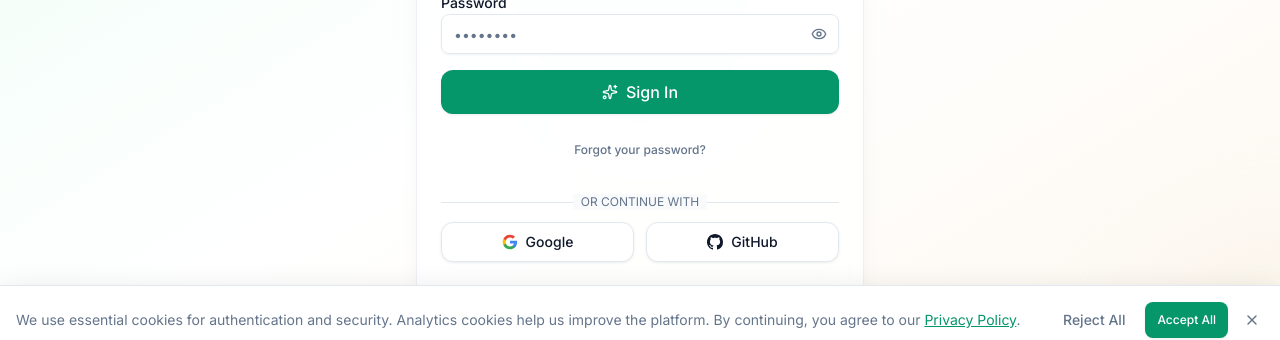
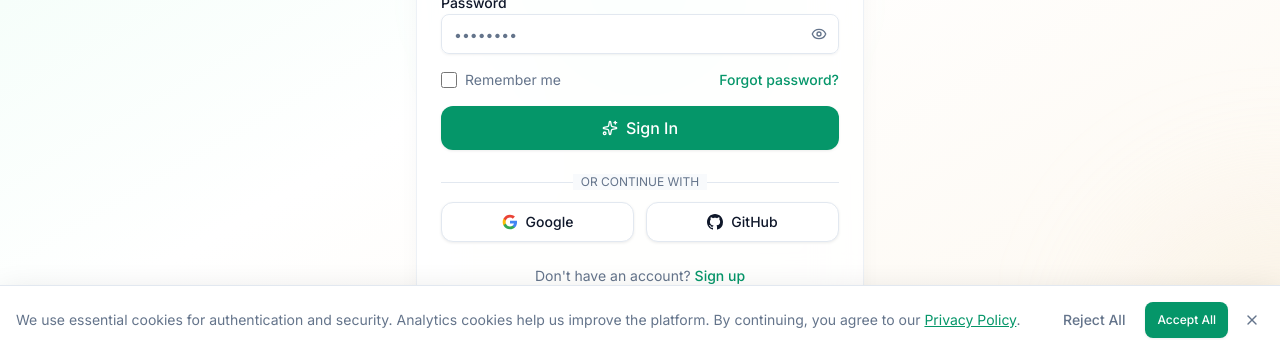
Before and after one commit to astromuema12/agripride-ai, a Next.js app: page /auth in a window 1280 px wide. Shown: the part 446-786 px from the top of the page. Built offline with nearby package versions, Linux system fonts and the light colour scheme; no server answers.

Commit message:
Redesign login and register forms with remember me, confirm password, terms checkbox

```diff
--- a/src/app/auth/page.tsx
+++ b/src/app/auth/page.tsx
@@ -95,7 +95,9 @@ function AuthForm() {
   const [tab, setTab] = useState<'login' | 'register'>(searchParams.get('tab') === 'register' ? 'register' : 'login');
   const [loading, setLoading] = useState(false);
   const [showPassword, setShowPassword] = useState(false);
+  const [showConfirmPassword, setShowConfirmPassword] = useState(false);
   const [error, setError] = useState('');
+  const [rememberMe, setRememberMe] = useState(false);
 
   const [loginEmail, setLoginEmail] = useState('');
   const [loginPassword, setLoginPassword] = useState('');
@@ -103,6 +105,8 @@ function AuthForm() {
   const [regName, setRegName] = useState('');
   const [regEmail, setRegEmail] = useState('');
   const [regPassword, setRegPassword] = useState('');
+  const [regConfirmPassword, setRegConfirmPassword] = useState('');
+  const [agreeToTerms, setAgreeToTerms] = useState(false);
 
   const [resetEmail, setResetEmail] = useState('');
   const [showReset, setShowReset] = useState(false);
@@ -153,13 +157,21 @@ function AuthForm() {
   const handleRegister = async (e: React.FormEvent) => {
     e.preventDefault();
     setError('');
-    if (!regName || !regEmail || !regPassword) {
+    if (!regName || !regEmail || !regPassword || !regConfirmPassword) {
       setError('All fields are required');
+      return;
+    }
+    if (regPassword !== regConfirmPassword) {
+      setError('Passwords do not match');
       return;
     }
     const passwordError = validatePassword(regPassword);
     if (passwordError) {
       setError(passwordError);
+      return;
+    }
+    if (!agreeToTerms) {
+      setError('You must agree to the Terms of Service and Privacy Policy');
       return;
     }
     setLoading(true);
@@ -313,13 +325,30 @@ function AuthForm() {
                       <form onSubmit={handleLogin} className="space-y-4">
                         <FormField id="email" label="Email" type="email" placeholder="farmer@agripride.ai" value={loginEmail} onChange={(e) => setLoginEmail(e.target.value)} autoComplete="email" />
                         <FormField id="password" label="Password" type="password" placeholder="••••••••" value={loginPassword} onChange={(e) => setLoginPassword(e.target.value)} showToggle showPassword={showPassword} onTogglePassword={() => setShowPassword(!showPassword)} autoComplete="current-password" />
+
+                        <div className="flex items-center justify-between">
+                          <label className="flex items-center gap-2 cursor-pointer">
+                            <input
+                              type="checkbox"
+                              checked={rememberMe}
+                              onChange={(e) => setRememberMe(e.target.checked)}
+                              className="h-4 w-4 rounded border-[var(--border)] text-emerald-600 focus:ring-emerald-500 focus:ring-offset-0"
+                            />
+                            <span className="text-sm text-[var(--muted-foreground)]">Remember me</span>
+                          </label>
+                          <button
+                            type="button"
+                            onClick={() => setShowReset(true)}
+                            className="text-sm text-emerald-600 hover:text-emerald-700 dark:text-emerald-400 dark:hover:text-emerald-300 font-medium"
+                          >
+                            Forgot password?
+                          </button>
+                        </div>
+
                         {error && <p className="flex items-center gap-1 text-sm text-red-500"><AlertCircle className="h-4 w-4" />{error}</p>}
                         <Button type="submit" className="w-full gap-2 h-11 text-base" disabled={loading}>
                           {loading ? <Loader2 className="h-4 w-4 animate-spin" /> : <Sparkles className="h-4 w-4" />}
                           Sign In
-                        </Button>
-                        <Button type="button" variant="link" className="w-full text-xs text-[var(--muted-foreground)] hover:text-emerald-600" onClick={() => setShowReset(true)}>
-                          Forgot your password?
                         </Button>
                       </form>
 
@@ -327,24 +356,41 @@ function AuthForm() {
                         <OAuthButtons mode="login" />
                       </div>
 
-                      <div className="mt-6 rounded-xl bg-gradient-to-r from-emerald-50 to-emerald-100/50 dark:from-emerald-900/20 dark:to-emerald-800/10 p-4 border border-emerald-200/50 dark:border-emerald-800/30">
-                        <div className="flex items-start gap-3">
-                          <CheckCircle2 className="mt-0.5 h-4 w-4 shrink-0 text-emerald-600 dark:text-emerald-400" />
-                          <div>
-                            <p className="text-xs font-medium text-emerald-700 dark:text-emerald-300">Free to Use</p>
-                          </div>
-                        </div>
-                      </div>
+                      <p className="mt-6 text-center text-sm text-[var(--muted-foreground)]">
+                        Don&apos;t have an account?{' '}
+                        <button
+                          type="button"
+                          onClick={() => switchTab('register')}
+                          className="text-emerald-600 hover:text-emerald-700 dark:text-emerald-400 dark:hover:text-emerald-300 font-medium"
+                        >
+                          Sign up
+                        </button>
+                      </p>
                     </TabsContent>
 
                     <TabsContent value="register" className="px-6 pb-6 pt-4 mt-0">
                       <form onSubmit={handleRegister} className="space-y-4">
-                        <FormField id="reg-name" label="Full Name" type="text" placeholder="John Farmer" value={regName} onChange={(e) => setRegName(e.target.value)} autoComplete="name" />
-                        <FormField id="reg-email" label="Email" type="email" placeholder="farmer@agripride.ai" value={regEmail} onChange={(e) => setRegEmail(e.target.value)} autoComplete="email" />
+                        <FormField id="reg-name" label="Full Name" type="text" placeholder="Enter your full name" value={regName} onChange={(e) => setRegName(e.target.value)} autoComplete="name" />
+                        <FormField id="reg-email" label="Email" type="email" placeholder="Enter your email" value={regEmail} onChange={(e) => setRegEmail(e.target.value)} autoComplete="email" />
                         <div className="space-y-1.5">
-                          <FormField id="reg-password" label="Password" type="password" placeholder="Min. 8 characters, uppercase, lowercase, digit, special char" value={regPassword} onChange={(e) => setRegPassword(e.target.value)} showToggle showPassword={showPassword} onTogglePassword={() => setShowPassword(!showPassword)} autoComplete="new-password" />
+                          <FormField id="reg-password" label="Password" type="password" placeholder="Create a password" value={regPassword} onChange={(e) => setRegPassword(e.target.value)} showToggle showPassword={showPassword} onTogglePassword={() => setShowPassword(!showPassword)} autoComplete="new-password" />
                           <PasswordStrengthMeter password={regPassword} />
                         </div>
+                        <FormField id="reg-confirm-password" label="Confirm Password" type="password" placeholder="Confirm your password" value={regConfirmPassword} onChange={(e) => setRegConfirmPassword(e.target.value)} showToggle showPassword={showConfirmPassword} onTogglePassword={() => setShowConfirmPassword(!showConfirmPassword)} autoComplete="new-password" />
+                        <label className="flex items-start gap-2 cursor-pointer">
+                          <input
+                            type="checkbox"
+                            checked={agreeToTerms}
+                            onChange={(e) => setAgreeToTerms(e.target.checked)}
+                            className="mt-0.5 h-4 w-4 shrink-0 rounded border-[var(--border)] text-emerald-600 focus:ring-emerald-500 focus:ring-offset-0"
+                          />
+                          <span className="text-sm text-[var(--muted-foreground)]">
+                            I agree to the{' '}
+                            <a href="/terms" className="text-emerald-600 hover:text-emerald-700 dark:text-emerald-400 underline underline-offset-2">Terms of Service</a>
+                            {' '}and{' '}
+                            <a href="/privacy" className="text-emerald-600 hover:text-emerald-700 dark:text-emerald-400 underline underline-offset-2">Privacy Policy</a>
+                          </span>
+                        </label>
                         {error && <p className="flex items-center gap-1 text-sm text-red-500"><AlertCircle className="h-4 w-4" />{error}</p>}
                         <Button type="submit" className="w-full gap-2 h-11 text-base" disabled={loading}>
                           {loading ? <Loader2 className="h-4 w-4 animate-spin" /> : <Sparkles className="h-4 w-4" />}
@@ -356,11 +402,15 @@ function AuthForm() {
                         <OAuthButtons mode="register" />
                       </div>
 
-                      <p className="mt-4 text-center text-xs text-[var(--muted-foreground)]">
-                        By creating an account, you agree to our{' '}
-                        <a href="/terms" className="text-emerald-600 hover:text-emerald-700 dark:text-emerald-400 underline underline-offset-2">Terms</a>
-                        {' '}and{' '}
-                        <a href="/privacy" className="text-emerald-600 hover:text-emerald-700 dark:text-emerald-400 underline underline-offset-2">Privacy Policy</a>
+                      <p className="mt-6 text-center text-sm text-[var(--muted-foreground)]">
+                        Already have an account?{' '}
+                        <button
+                          type="button"
+                          onClick={() => switchTab('login')}
+                          className="text-emerald-600 hover:text-emerald-700 dark:text-emerald-400 dark:hover:text-emerald-300 font-medium"
+                        >
+                          Sign in
+                        </button>
                       </p>
                     </TabsContent>
                   </Tabs>
```
